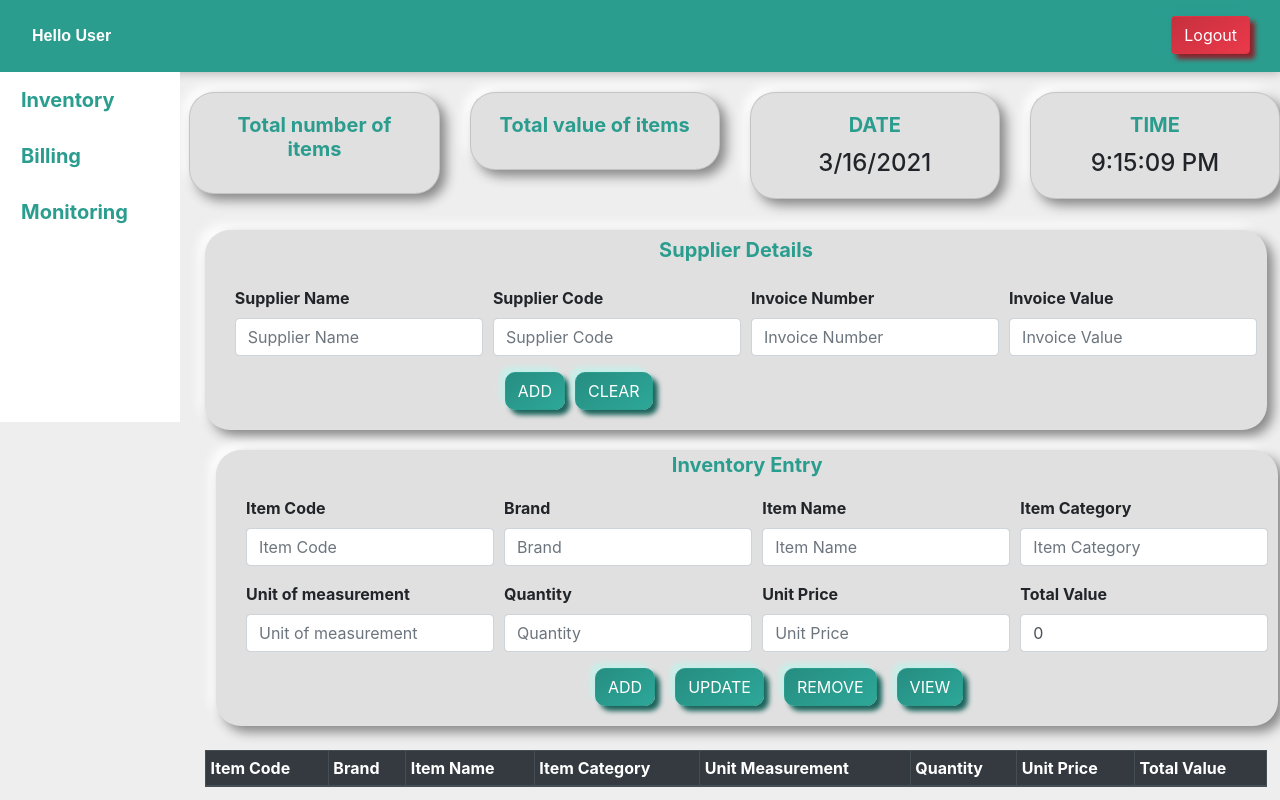
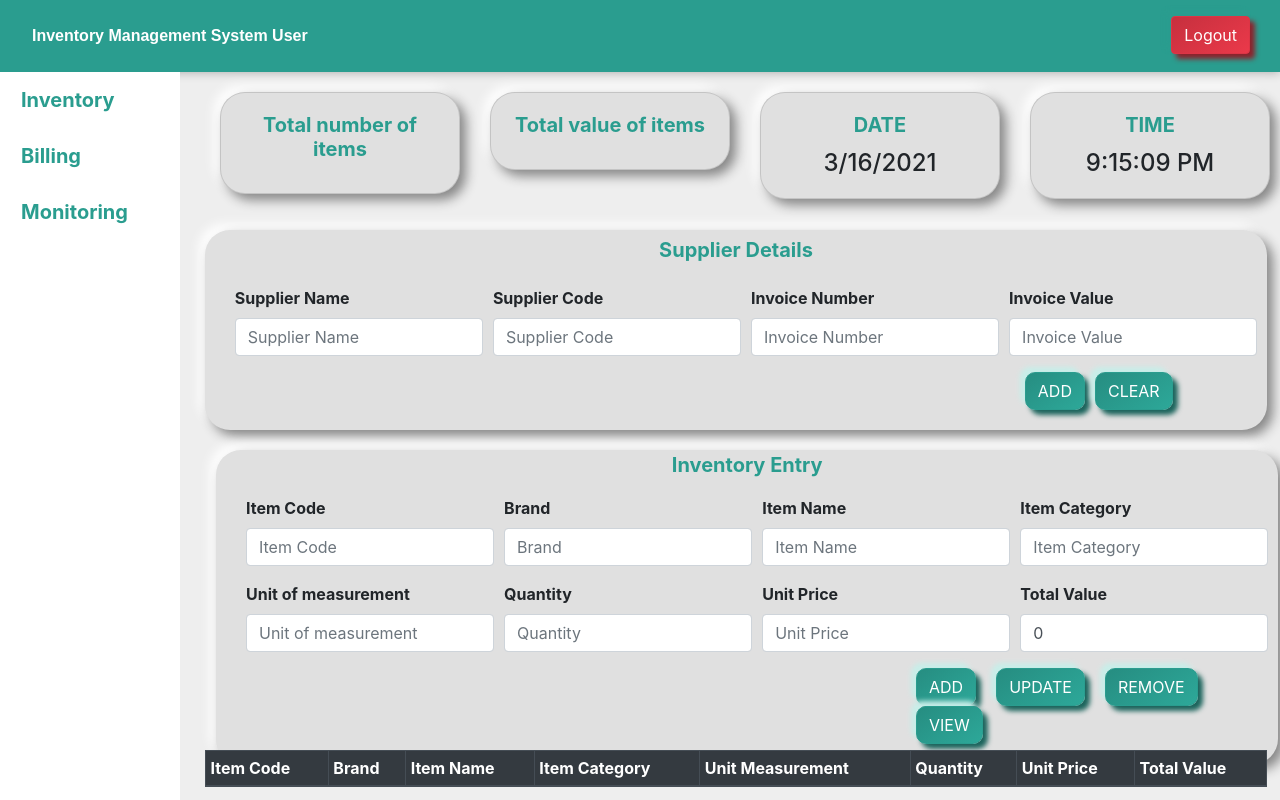
Before and after one commit to finalprojectcdac/project_front_end, a React (Create React App) app: page /inventory in a window 1280 px wide. Shown: the top 800 px of the page. Built offline with nearby package versions, Linux system fonts and the light colour scheme; no server answers.

Commit message:
test for review

```diff
--- a/src/components/general-components/HorizontalNavbar.jsx
+++ b/src/components/general-components/HorizontalNavbar.jsx
@@ -4,7 +4,7 @@ import { Link } from 'react-router-dom';
 function HorizontalNavbar(props) {
     return (
         <header>
-            <p>Hello {props.userName}</p>
+            <p>Inventory Management System {props.userName}</p>
             <Link to="/logout"><button className="btn btn-danger">Logout</button></Link>
         </header>
     );
--- a/src/components/inv-components/RtdBar.jsx
+++ b/src/components/inv-components/RtdBar.jsx
@@ -22,13 +22,13 @@ function RtdBar(props) {
     setInterval(updateRtdBar,1000);
 
     return (
-        <div className="row rtdBar" style={{marginLeft:"-2%"}}>
+        <div className="row rtdBar" >
             {/* <h6>
                 {today.getHours() + ':' + today.getMinutes() + ':' + today.getSeconds()}
             </h6> */}
             {/* <div className="col-auto"><cardRtbar /></div>
             <div className="col-auto"><cardRtbar /></div>
-            <div className="col-auto"><cardRtbar /></div> */}
+            <div className="col-auto"><cardRtbar /></div> style={{marginLeft:"-2%"}}*/}
 
   <div class="col-sm">
     <div class="card crd">
--- a/src/components/inv-components/SupplierForm.jsx
+++ b/src/components/inv-components/SupplierForm.jsx
@@ -148,7 +148,7 @@ function SupplierForm() {
                     </div>
                 </div>
             </form>
-            <div style={{paddingLeft:"280px", paddingBottom:"20px"}}>
+            <div style={{paddingLeft:"800px", paddingBottom:"20px"}}>
                 <button class="btn btn-success btn-inv" type="submit" onClick={handleAdd}>ADD</button>
                 <button class="btn btn-success btn-inv" type="submit" onClick={handleRemove} style={{ marginLeft: "10px" }}> CLEAR</button>
                 <span>{supplier_code}</span>
--- a/src/components/inv-components/inv-form2.jsx
+++ b/src/components/inv-components/inv-form2.jsx
@@ -157,7 +157,7 @@ function Inv_form2(props) {
                     </div>
                 </div>
             </form>
-            <div style={{paddingLeft:"359px", paddingBottom:"20px"}}>
+            <div style={{paddingLeft:"680px", paddingBottom:"20px"}}>
                 <button class="btn btn-success btn-inv" type="submit"
                 onClick={handleAdd}>ADD</button>
 
--- a/src/styles.css
+++ b/src/styles.css
@@ -68,7 +68,7 @@
 
   .verticalNavbar {
     margin: auto -16px;
-    height: 350px;
+    height: 1550px;
     width: 180px;
     font-weight: 700;
     background-color: #FFFFFF;
@@ -116,10 +116,10 @@
     height:50px;
     top:72px;
     left:200px;
-    right:0px;
+    right:10px;
 
     margin-top: 20px;
-    margin-left: 3px;
+    margin-left: 5px;
   }
 
 
@@ -251,7 +251,7 @@
 
   .main-buttons {
     position:absolute;
-    top:1140px;
+    /* top:900px; */
     margin-left: 180px;
     position:relative;
   }
```
